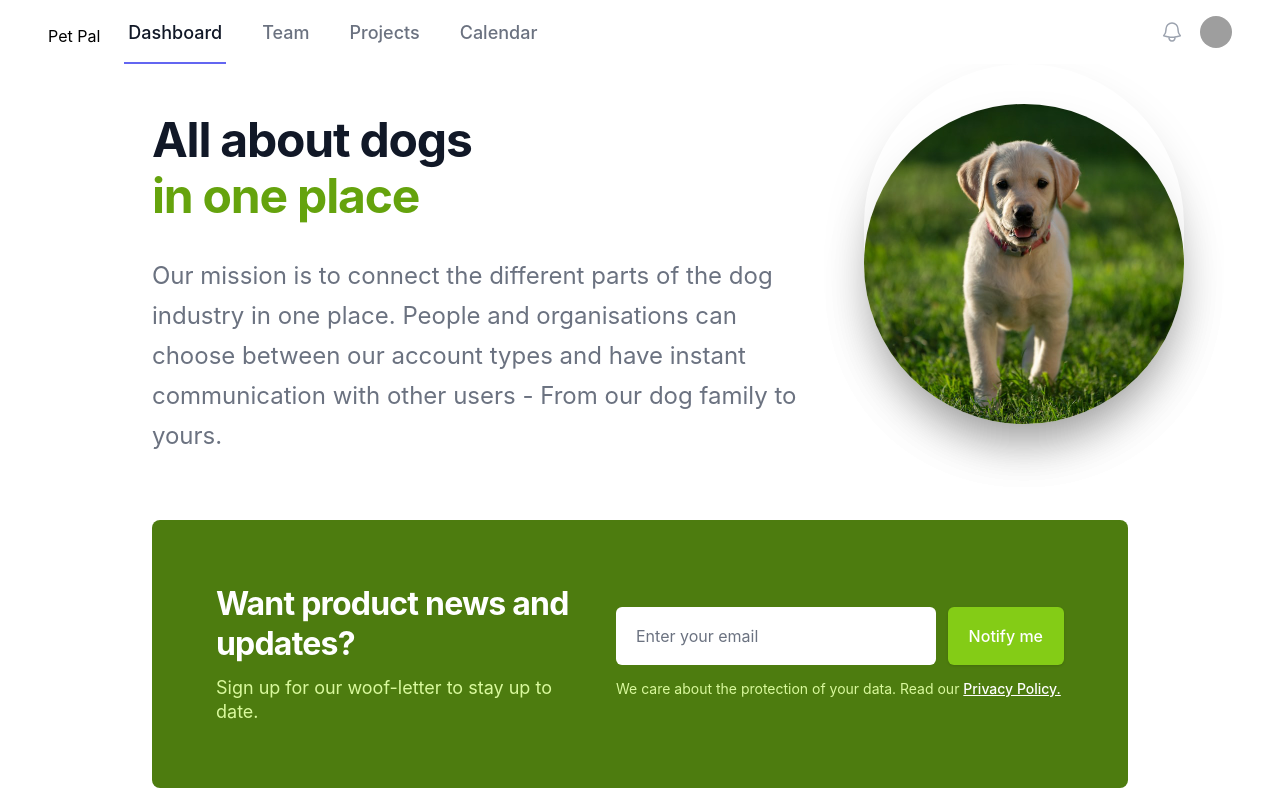
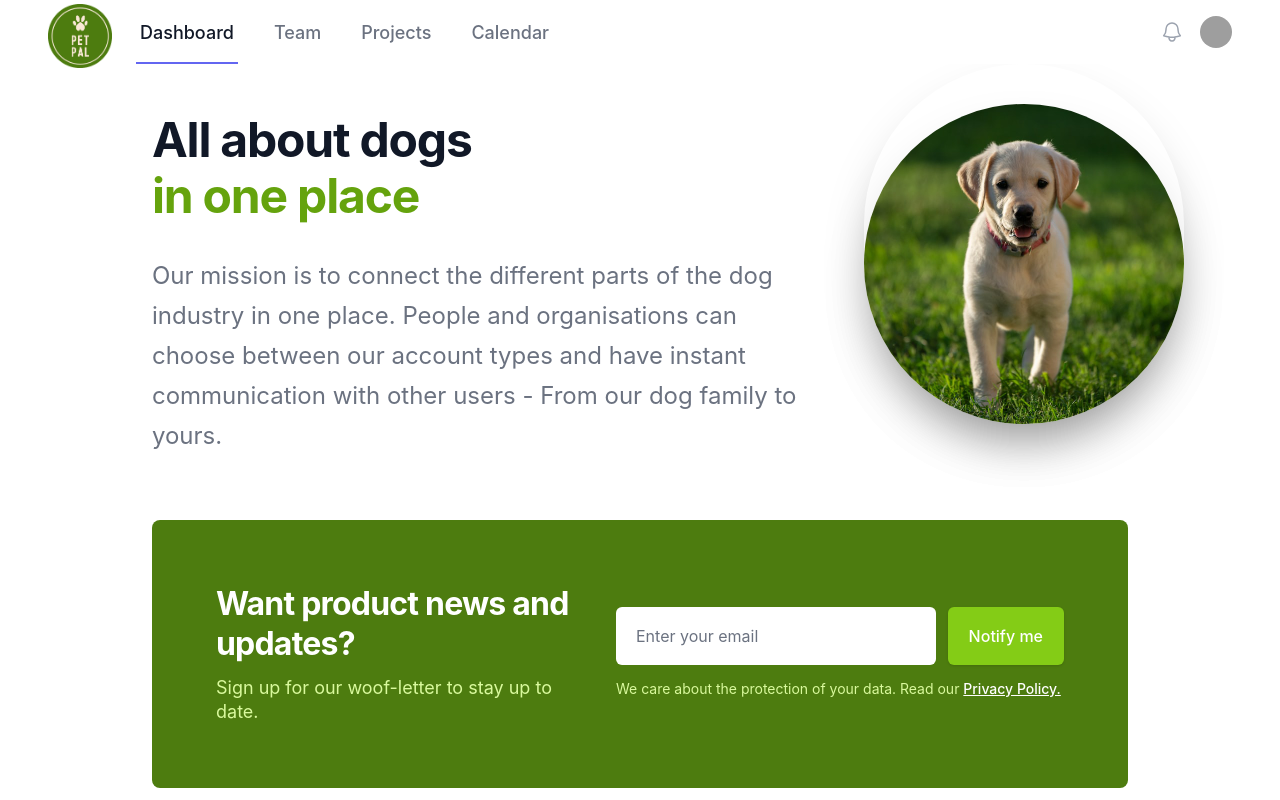
Before and after one commit to imevanc/pet-pal, a Next.js app: page / in a window 1280 px wide. Shown: the top 800 px of the page. Built offline with nearby package versions, Linux system fonts and the light colour scheme; grey boxes are pictures that could not be loaded.

Commit message:
integrated logo

```diff
--- a/src/components/Layout/components/Logo.tsx
+++ b/src/components/Layout/components/Logo.tsx
@@ -3,18 +3,16 @@ import React from "react";
 const Logo: React.FC = () => {
   return (
     <div className="flex flex-shrink-0 items-center">
-      {/* <img
-        className="block h-8 w-auto lg:hidden"
-        src="https://tailwindui.com/img/logos/mark.svg?color=indigo&shade=600"
+      <img
+        className="block h-[64px] mt-2 w-auto lg:hidden"
+        src="pet-pal-logo.png"
         alt="Pet Pal"
       />
       <img
-        className="hidden h-8 w-auto lg:block"
-        src="https://tailwindui.com/img/logos/mark.svg?color=indigo&shade=600"
+        className="hidden h-[64px] mt-2 w-auto lg:block"
+        src="pet-pal-logo.png"
         alt="Pet Pal"
-      /> */}
-      <div className="block h-8 w-auto lg:hidden pt-2">Pet Pal</div>
-      <div className="hidden h-8 w-auto lg:block pt-2">Pet Pal</div>
+      />
     </div>
   );
 };
```
Also changed, not shown: public/lab.jpg (deleted), public/pet-pal-logo.png (added).
